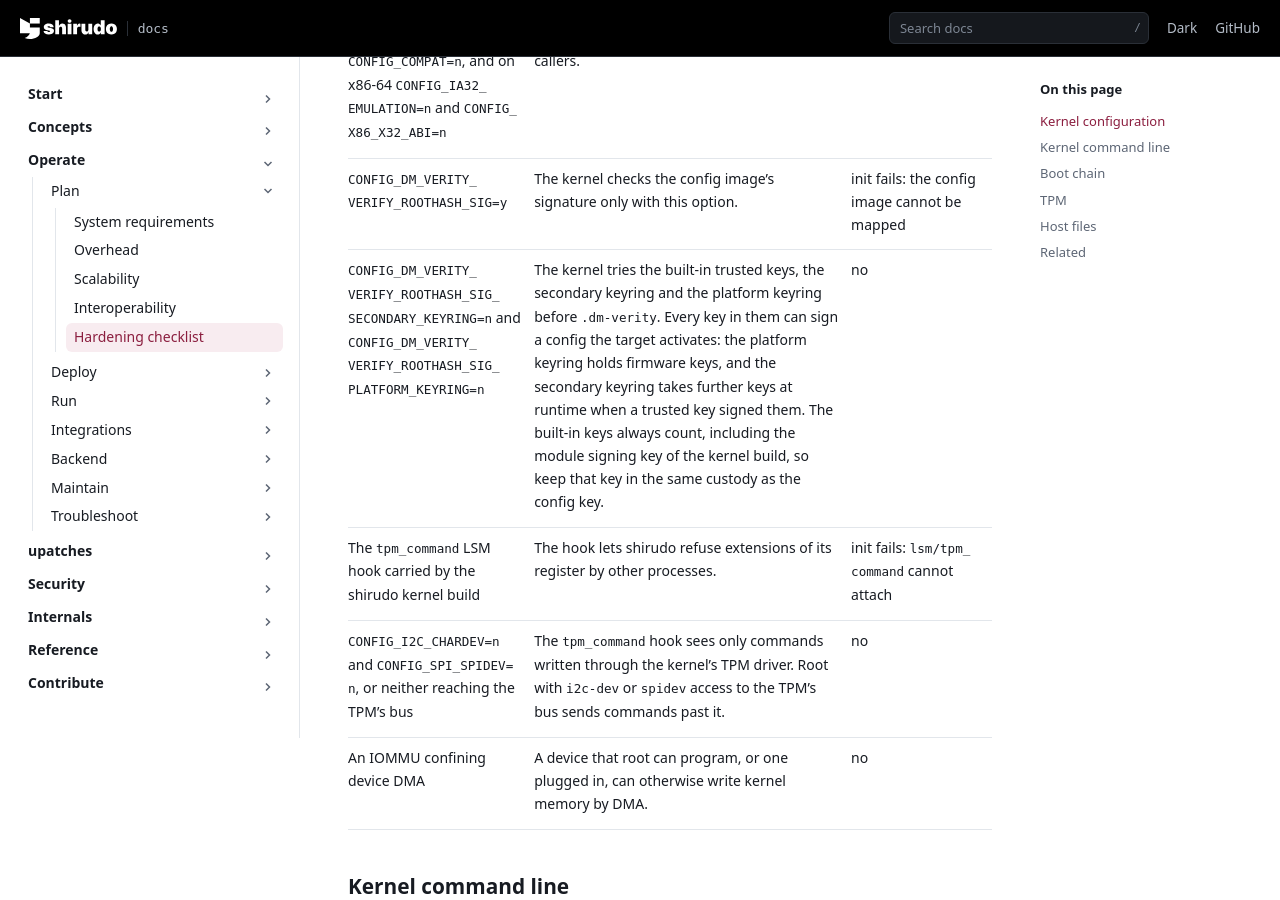
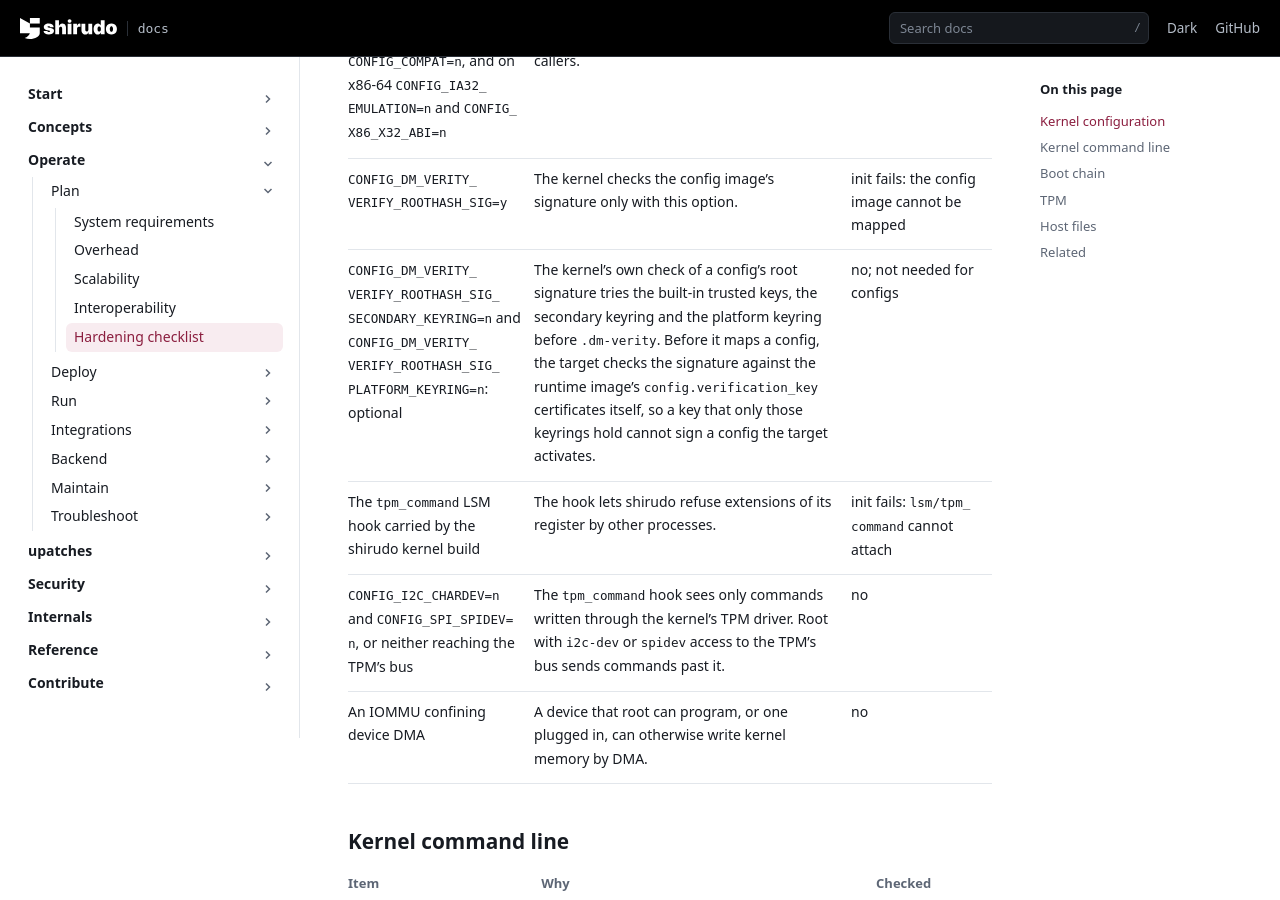
Before and after one commit to AliBashaSY/shirudo, a Sphinx documentation site: the page built from Documentation/operate/plan/hardening.rst, in a window 1280 px wide and 900 px high, scrolled down 1891 px. Built offline with Sphinx 7.4.7, drawn with Linux system fonts in a browser that asks for light colours; pages that are not in the unit, such as notebooks, are missing from menus.

Commit message:
docs: drop the dm-verity keyring options from what signs a config
The hardening page still says that every key in the kernel's built-in,
secondary and platform keyrings can sign a config the target activates,
and asks for CONFIG_DM_VERITY_VERIFY_ROOTHASH_SIG_SECONDARY_KEYRING and
_PLATFORM_KEYRING off. System requirements, the kernel interfaces page,
the security model, the deployer duties and U10 repeat it.

That was true while the kernel's dm-verity check was the only check of
a config's root signature. Since commit 72a702290c39 ("keys: support
signing key rotation") the target verifies the signature against the
runtime image's config.verification_key certificates before it creates
any config mapping, in verify_config_root(), and lsm.s/bdev_setintegrity
records a config device only for a root the authorized task staged after
that check. A key that only the other keyrings hold cannot authorize a
config, as A7 already says.

Say so on those pages, make the two options optional and take A7 out of
U10. The options stay a compile-time choice the target could not see
anyway (dm-verity-verify-sig.c tests them with #ifdef).

Fixes: 72a702290c39 ("keys: support signing key rotation")
Signed-off-by: Daniel Borkmann <daniel@iogearbox.net>

```diff
--- a/Documentation/internals/kernel-interfaces.rst
+++ b/Documentation/internals/kernel-interfaces.rst
@@ -567,7 +567,9 @@ Kconfig
 
 ``CONFIG_DM_VERITY_VERIFY_ROOTHASH_SIG_SECONDARY_KEYRING`` and
 ``CONFIG_DM_VERITY_VERIFY_ROOTHASH_SIG_PLATFORM_KEYRING`` widen the keys
-that verify a config; see :doc:`config-images`. ``CONFIG_SECCOMP=n``
+the kernel's own check of a config accepts, but the target checks the
+signature against the runtime image's certificates first; see
+:doc:`config-images`. ``CONFIG_SECCOMP=n``
 is handled: the seal then sees no seccomp state. The attach kinds of
 upatches can need further options; see :doc:`/upatches/write/attach-kinds`.
 
--- a/Documentation/operate/plan/hardening.rst
+++ b/Documentation/operate/plan/hardening.rst
@@ -92,15 +92,16 @@ Kernel configuration
        option.
      - init fails: the config image cannot be mapped
    * - ``CONFIG_DM_VERITY_VERIFY_ROOTHASH_SIG_SECONDARY_KEYRING=n`` and
-       ``CONFIG_DM_VERITY_VERIFY_ROOTHASH_SIG_PLATFORM_KEYRING=n``
-     - The kernel tries the built-in trusted keys, the secondary keyring
-       and the platform keyring before ``.dm-verity``. Every key in them
-       can sign a config the target activates: the platform keyring holds
-       firmware keys, and the secondary keyring takes further keys at
-       runtime when a trusted key signed them. The built-in keys always
-       count, including the module signing key of the kernel build, so
-       keep that key in the same custody as the config key.
-     - no
+       ``CONFIG_DM_VERITY_VERIFY_ROOTHASH_SIG_PLATFORM_KEYRING=n``:
+       optional
+     - The kernel's own check of a config's root signature tries the
+       built-in trusted keys, the secondary keyring and the platform
+       keyring before ``.dm-verity``. Before it maps a config, the
+       target checks the signature against the runtime image's
+       ``config.verification_key`` certificates itself, so a key that
+       only those keyrings hold cannot sign a config the target
+       activates.
+     - no; not needed for configs
    * - The ``tpm_command`` LSM hook carried by the shirudo kernel build
      - The hook lets shirudo refuse extensions of its register by
        other processes.
```
Also changed, not shown: Documentation/operate/plan/system-requirements.rst (+4 -7 lines), Documentation/security/security-model.rst (+4 -4 lines), Documentation/security/threat-model.rst (+7 -10 lines).
